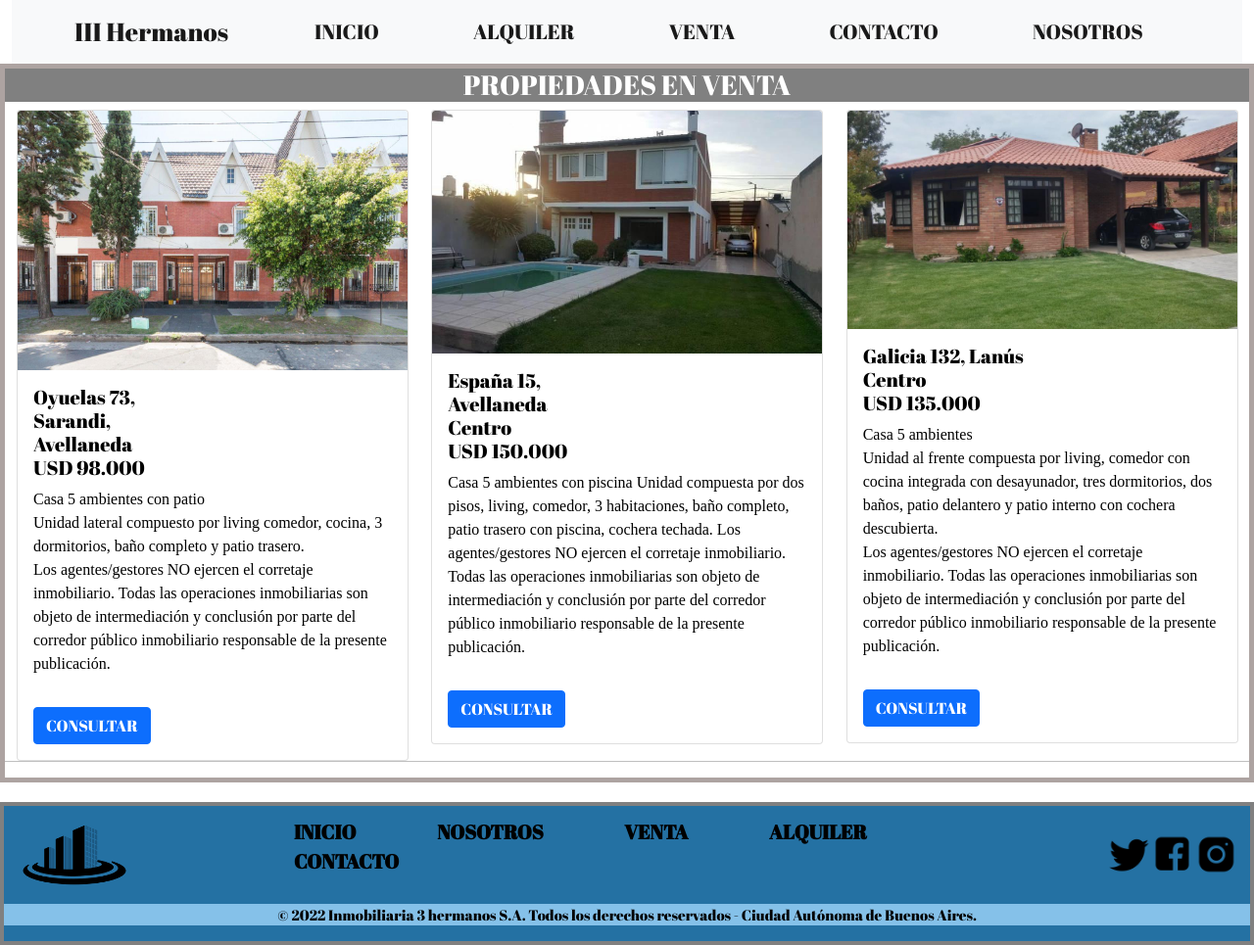
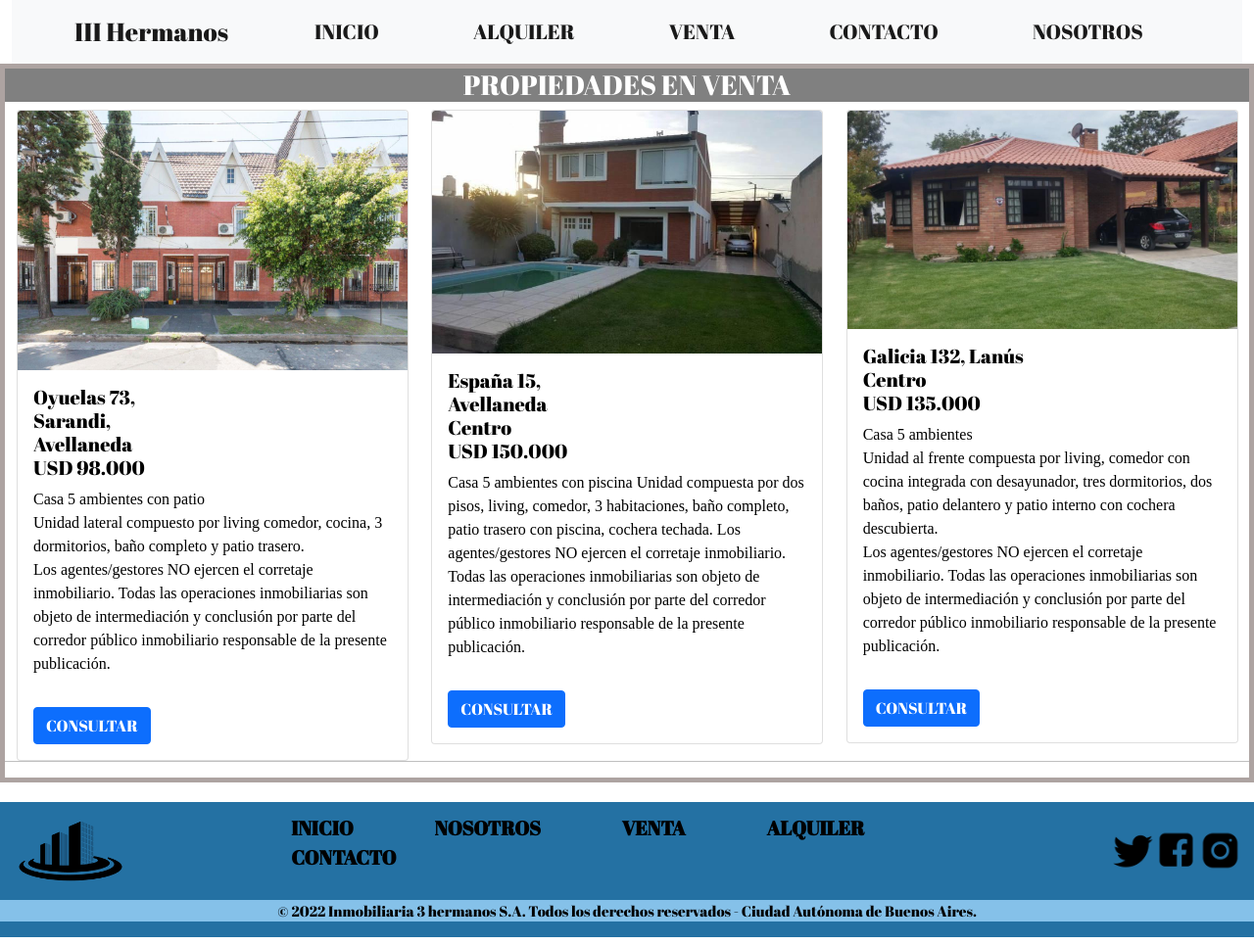
Before and after one commit to MicaelaGit1407/Inmobiliaria3hnos, a website: page Paginas/venta.html in a window 1280 px wide. Shown: the whole page at 98% size. Drawn offline with nearby package versions, Linux system fonts and the light colour scheme.

Commit message:
proyecto

```diff
--- a/Estilos/styles.css
+++ b/Estilos/styles.css
@@ -12,9 +12,6 @@
   overflow: hidden;
   display: inline-block; }
 
-.pie {
-  background-color: pink;
-  border: 4px solid grey; }
 
 .borde {
   border: 5px solid #ADA3A1; }
```
Also changed, not shown: Paginas/oportunidad.html (+1 -1 lines).
